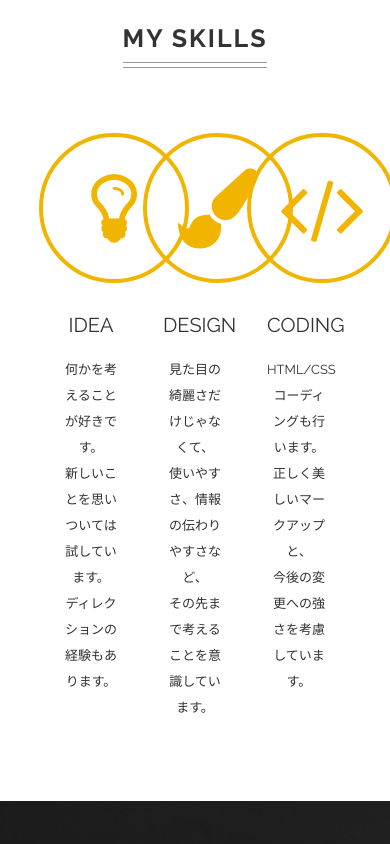
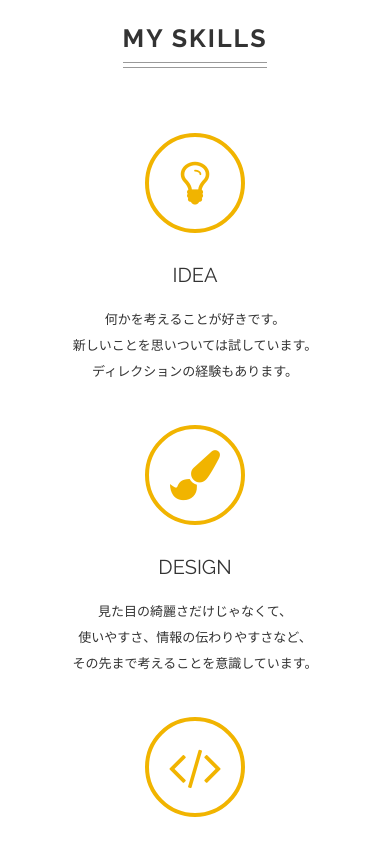
Before and after one commit to ryym/html5-css3-modern-coding, a website: page singlepage-layout/index.html in a window 390 px wide. Shown: the part 2200-3044 px from the top of the page. Drawn offline with Linux system fonts and the light colour scheme.

Commit message:
spa: Markup MY SKILLS section for smartphone

```diff
--- a/singlepage-layout/css/style.css
+++ b/singlepage-layout/css/style.css
@@ -409,4 +409,26 @@ footer {
   .work-description {
     position: relative;
   }
+
+  /*** skills */
+
+  .skills-wrapper,
+  .skill-box {
+    display: block;
+  }
+
+  .skill-box {
+    margin: 40px auto;
+  }
+
+  .skill-icon {
+    font-size: 5rem;
+    width: 100px;
+    height: 100px;
+    line-height: 92px;
+  }
+
+  .skill-text {
+    margin: 0;
+  }
 }
```
